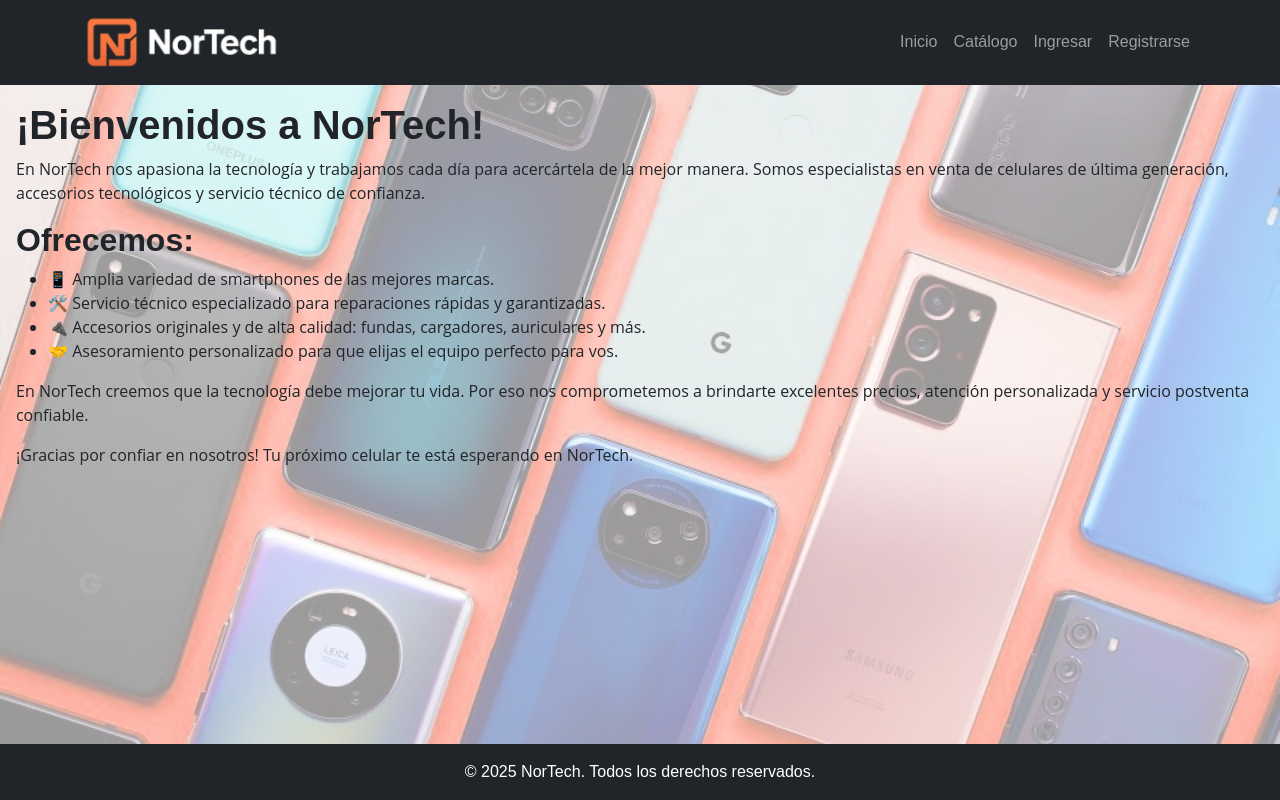
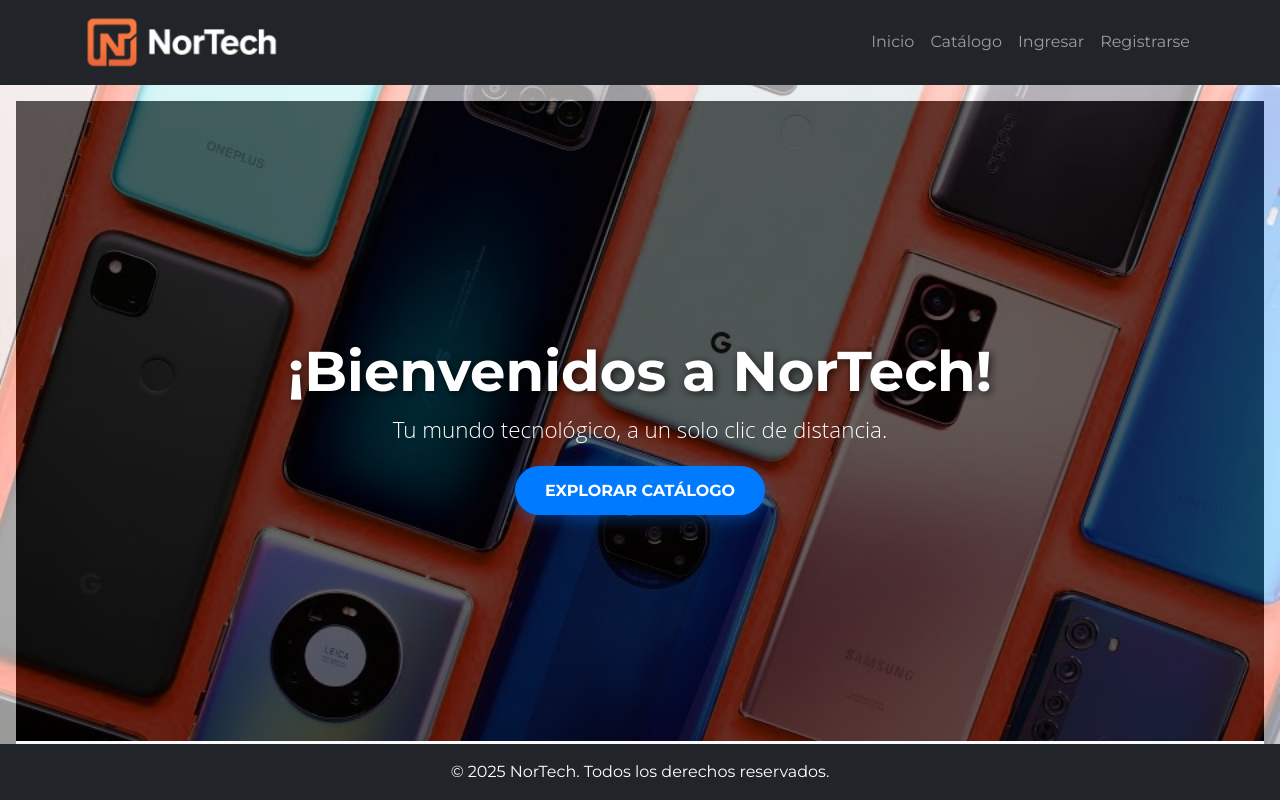
Before and after one commit to juanmatiaspinat/nortech-frontend, a React (Vite) app: page / in a window 1280 px wide. Built offline with nearby package versions, Linux system fonts and the light colour scheme.

Commit message:
Mejora en main (pagina de inicio) y otros estilos

```diff
--- a/package.json
+++ b/package.json
@@ -15,6 +15,7 @@
     "react": "^19.0.0",
     "react-dom": "^19.0.0",
     "react-hook-form": "^7.56.1",
+    "react-icons": "^5.5.0",
     "react-router-dom": "^6.30.0",
     "zustand": "^5.0.3"
   },
--- a/src/App.css
+++ b/src/App.css
@@ -1,3 +1,5 @@
+@import url('https://fonts.googleapis.com/css2?family=Montserrat:wght@400;600;700&family=Poppins:wght@400;600;700&display=swap');
+
 html,
 body,
 #root {
--- a/src/components/ProductCard.jsx
+++ b/src/components/ProductCard.jsx
@@ -13,9 +13,12 @@
       <div className="card h-100">
         <img src={imagen} className="card-img-top" alt={nombre} />
         <div className="card-body d-flex flex-column">
-          <div>
-            <h5 className="card-title">{nombre}</h5>
-            <p className="card-text">${precio_venta}</p>
+          <div className="product-info-container">
+            <h5 className="card-title product-title">{nombre}</h5>
+            <p className="card-text product-price mb-2">
+              {/* Usamos un formateador para que el precio se vea mejor, ej: $ 150.000 */}
+              {new Intl.NumberFormat('es-AR', { style: 'currency', currency: 'ARS' }).format(precio_venta)}
+            </p>
           </div>
 
           <div className="mt-auto"> {/* ALINEAR BOTONES AL FINAL */}
--- a/src/pages/Home.jsx
+++ b/src/pages/Home.jsx
@@ -1,55 +1,56 @@
 import React from "react";
-//import fondoCelulares from "../assets/fondoCelulares.jpg";
+import { Link } from "react-router-dom";
 import styles from "../styles/Home.module.css";
+import { FaMobileAlt, FaTools, FaHeadphones, FaHandshake } from 'react-icons/fa';
 
 function Home() {
     return (
-        <div className={styles.mainContainer}>
+        <div className={styles.homeContainer}>
+            {/* SECCION HERO*/}
+            <header className={styles.heroSection}>
+                <div className={styles.heroOverlay}></div> {/* Capa para oscurecer la imagen y que el texto resalte */}
+                <div className={styles.heroText}>
+                    <h1>¡Bienvenidos a NorTech!</h1>
+                    <p className={styles.subtitle}>
+                        Tu mundo tecnológico, a un solo clic de distancia.
+                    </p>
+                    <Link to="/Catalogo" className={styles.ctaButton}>
+                        Explorar Catálogo
+                    </Link>
+                </div>
+            </header>
 
-            <div className={styles.heroText}>
-                <h1
-                    style={{ fontFamily: "'Montserrat', sans-serif", fontWeight: "bold" }}
-                >
-                    ¡Bienvenidos a NorTech!
-                </h1>
-                <p style={{ fontFamily: "'Open Sans', sans-serif" }}>
-                    En NorTech nos apasiona la tecnología y trabajamos cada día para
-                    acercártela de la mejor manera. Somos especialistas en venta de
-                    celulares de última generación, accesorios tecnológicos y servicio
-                    técnico de confianza.
+            {/* SECCIÓN DE CARACTERISTICAS/SERVICIOS */}
+            <section className={styles.featuresSection}>
+                <h2>¿Qué te ofrecemos en NorTech?</h2>
+                <div className={styles.featuresGrid}>
+                    <div className={styles.featureCard}>
+                        <FaMobileAlt className={styles.icon} />
+                        <h3>Smartphones de Vanguardia</h3>
+                        <p>Amplia variedad de celulares de última generación de las mejores marcas.</p>
+                    </div>
+                    <div className={styles.featureCard}>
+                        <FaHeadphones className={styles.icon} />
+                        <h3>Accesorios de Calidad</h3>
+                        <p>Encontrá fundas, cargadores, auriculares y todo lo que necesitás para tu equipo.</p>
+                    </div>
+                    <div className={styles.featureCard}>
+                        <FaHandshake className={styles.icon} />
+                        <h3>Asesoramiento Personalizado</h3>
+                        <p>Te ayudamos a elegir el equipo perfecto para vos, según tus gustos y necesidades.</p>
+                    </div>
+                </div>
+            </section>
+
+             {/* SECCION DE CIERRE */}
+             <section className={styles.closingSection}>
+                <h2>Comprometidos con vos</h2>
+                <p>
+                    En NorTech creemos que la tecnología debe mejorar tu vida. Por eso nos comprometemos a brindarte excelentes precios, atención personalizada y servicio postventa confiable.
+                    <br/><br/>
+                    <strong>¡Gracias por confiar en nosotros! Tu próximo celular te está esperando.</strong>
                 </p>
-                <h2
-                    style={{ fontFamily: "'Montserrat', sans-serif", fontWeight: "bold" }}
-                >
-                    Ofrecemos:
-                </h2>
-                <ul className={styles.list}>
-                    <li style={{ fontFamily: "'Open Sans', sans-serif" }}>
-                        📱 Amplia variedad de smartphones de las mejores marcas.
-                    </li>
-                    <li style={{ fontFamily: "'Open Sans', sans-serif" }}>
-                        🛠️ Servicio técnico especializado para reparaciones rápidas y
-                        garantizadas.
-                    </li>
-                    <li style={{ fontFamily: "'Open Sans', sans-serif" }}>
-                        🔌 Accesorios originales y de alta calidad: fundas, cargadores,
-                        auriculares y más.
-                    </li>
-                    <li style={{ fontFamily: "'Open Sans', sans-serif" }}>
-                        🤝 Asesoramiento personalizado para que elijas el equipo perfecto
-                        para vos.
-                    </li>
-                </ul>
-                <p style={{ fontFamily: "'Open Sans', sans-serif" }}>
-                    En NorTech creemos que la tecnología debe mejorar tu vida. Por eso nos
-                    comprometemos a brindarte excelentes precios, atención personalizada y
-                    servicio postventa confiable.
-                </p>
-                <p style={{ fontFamily: "'Open Sans', sans-serif" }}>
-                    ¡Gracias por confiar en nosotros! Tu próximo celular te está esperando
-                    en NorTech.
-                </p>
-            </div>
+             </section>
         </div>
     );
 }
--- a/src/styles/Home.module.css
+++ b/src/styles/Home.module.css
@@ -1,64 +1,177 @@
-.main-container {
-    position: relative;
+/* --- VARIABLES DE COLOR Y FUENTES (¡Fácil de cambiar!) --- */
+:root {
+    --primary-color: #007bff; /* Un azul moderno y vibrante */
+    --primary-color-darker: #0056b3;
+    --dark-grey: #333;
+    --light-grey: #f8f9fa;
+    --text-color: #555;
+    --font-title: 'Montserrat', sans-serif;
+    --font-body: 'Open Sans', sans-serif;
+}
+
+/* --- CONTENEDOR PRINCIPAL DE LA PÁGINA --- */
+.homeContainer {
     width: 100%;
 }
 
-.hero-image {
-    width: 100%;
-    height: auto;
+/* --- SECCIÓN HÉROE (IMAGEN DE FONDO Y TEXTO PRINCIPAL) --- */
+.heroSection {
+    position: relative;
+    height: 80vh; /* Ocupa el 80% de la altura de la pantalla */
+    display: flex;
+    justify-content: center;
+    align-items: center;
+    text-align: center;
+    color: white;
+    /* ¡Asegúrate de que la ruta a tu imagen sea correcta! */
+    background-image: url('../assets/fondoCelulares.jpg');
+    background-size: cover;
+    background-position: center;
+    background-attachment: fixed; /* Efecto Parallax */
 }
 
-.hero-image img {
+.heroOverlay {
+    position: absolute;
+    top: 0;
+    left: 0;
     width: 100%;
     height: 100%;
-    object-fit: cover;
-    filter: brightness(70%);
+    background-color: rgba(0, 0, 0, 0.6); /* Capa oscura para legibilidad */
+    z-index: 1;
 }
 
-.hero-text {
-    position: absolute;
-    top: 50%;
-    left: 50%;
-    transform: translate(-50%, -50%);
-    background-color: rgba(0, 0, 0, 0.6);
-    color: white;
-    padding: 30px;
-    border-radius: 15px;
-    text-align: center;
-    width: 80%;
-    max-width: 960px;
+.heroText {
+    position: relative; /* Para que esté por encima del overlay */
+    z-index: 2;
+    max-width: 800px;
+    padding: 20px;
 }
 
-.hero-text h1 {
-    font-size: 3em;
-    margin-bottom: 20px;
-    font-family: 'Montserrat', sans-serif;
+.heroText h1 {
+    font-family: var(--font-title);
+    font-size: 3.5rem; /* Tamaño grande e impactante */
     font-weight: bold;
+    margin-bottom: 0.5rem;
+    text-shadow: 2px 2px 8px rgba(0,0,0,0.7); /* Sombra para resaltar */
 }
 
-.hero-text h2 {
-    font-size: 1.8em;
-    margin-top: 25px;
-    margin-bottom: 10px;
-    font-family: 'Montserrat', sans-serif;
-    font-weight: bold;
+.heroText .subtitle {
+    font-family: var(--font-body);
+    font-size: 1.4rem;
+    font-weight: 300; /* Más liviano */
+    margin-bottom: 2rem;
 }
 
-.hero-text p {
-    font-size: 1.2em;
-    line-height: 1.6;
-    margin-bottom: 15px;
-    font-family: 'Open Sans', sans-serif;
+/* --- BOTÓN DE LLAMADO A LA ACCIÓN (CTA) --- */
+.ctaButton {
+    font-family: var(--font-title);
+    font-weight: bold;
+    font-size: 1rem;
+    padding: 15px 30px;
+    background-color: var(--primary-color);
+    color: white;
+    border: none;
+    border-radius: 50px; /* Bordes redondeados */
+    text-decoration: none;
+    text-transform: uppercase;
+    cursor: pointer;
+    transition: all 0.3s ease;
+    box-shadow: 0 4px 15px rgba(0, 123, 255, 0.4);
 }
 
-.hero-text ul {
-    list-style: none;
-    padding: 0;
+.ctaButton:hover {
+    background-color: var(--primary-color-darker);
+    transform: translateY(-3px); /* Efecto al pasar el mouse */
+    box-shadow: 0 6px 20px rgba(0, 123, 255, 0.6);
+}
+
+/* --- SECCIÓN DE CARACTERÍSTICAS/SERVICIOS --- */
+.featuresSection {
+    padding: 80px 20px;
+    text-align: center;
+    background-color: var(--light-grey);
+}
+
+.featuresSection h2 {
+    font-family: var(--font-title);
+    font-size: 2.5rem;
+    margin-bottom: 60px;
+    color: var(--dark-grey);
+}
+
+.featuresGrid {
+    display: grid;
+    /* Crea 4 columnas en desktop, 2 en tablet y 1 en celular */
+    grid-template-columns: repeat(auto-fit, minmax(280px, 1fr));
+    gap: 40px; /* Espacio entre las tarjetas */
+    max-width: 1200px;
+    margin: 0 auto;
+}
+
+.featureCard {
+    background-color: white;
+    padding: 40px 20px;
+    border-radius: 10px;
+    box-shadow: 0 4px 20px rgba(0, 0, 0, 0.05);
+    transition: all 0.3s ease;
+}
+
+.featureCard:hover {
+    transform: translateY(-10px);
+    box-shadow: 0 8px 30px rgba(0, 0, 0, 0.1);
+}
+
+.featureCard .icon {
+    font-size: 3rem;
+    color: var(--primary-color);
     margin-bottom: 20px;
 }
 
-.hero-text ul li {
-    font-size: 1.1em;
-    margin-bottom: 8px;
-    font-family: 'Open Sans', sans-serif;
+.featureCard h3 {
+    font-family: var(--font-title);
+    font-size: 1.3rem;
+    color: var(--dark-grey);
+    margin-bottom: 15px;
 }
+
+.featureCard p {
+    font-family: var(--font-body);
+    font-size: 1rem;
+    color: var(--text-color);
+    line-height: 1.6;
+}
+
+/* --- SECCIÓN DE CIERRE --- */
+.closingSection {
+    padding: 80px 20px;
+    text-align: center;
+    max-width: 800px;
+    margin: 0 auto;
+}
+.closingSection h2 {
+    font-family: var(--font-title);
+    font-size: 2.5rem;
+    margin-bottom: 30px;
+    color: var(--dark-grey);
+}
+.closingSection p {
+    font-family: var(--font-body);
+    font-size: 1.1rem;
+    color: var(--text-color);
+    line-height: 1.7;
+}
+
+/* --- MEDIA QUERIES PARA RESPONSIVE DESIGN --- */
+@media (max-width: 768px) {
+    .heroText h1 {
+        font-size: 2.5rem;
+    }
+    .heroText .subtitle {
+        font-size: 1.1rem;
+    }
+    .featuresSection h2, .closingSection h2 {
+        font-size: 2rem;
+    }
+
+
+}
```
Also changed, not shown: src/styles/ProductCard.module.css (added, +46 -0 lines), 1 other file (tests, documents, lock files or other folders).
